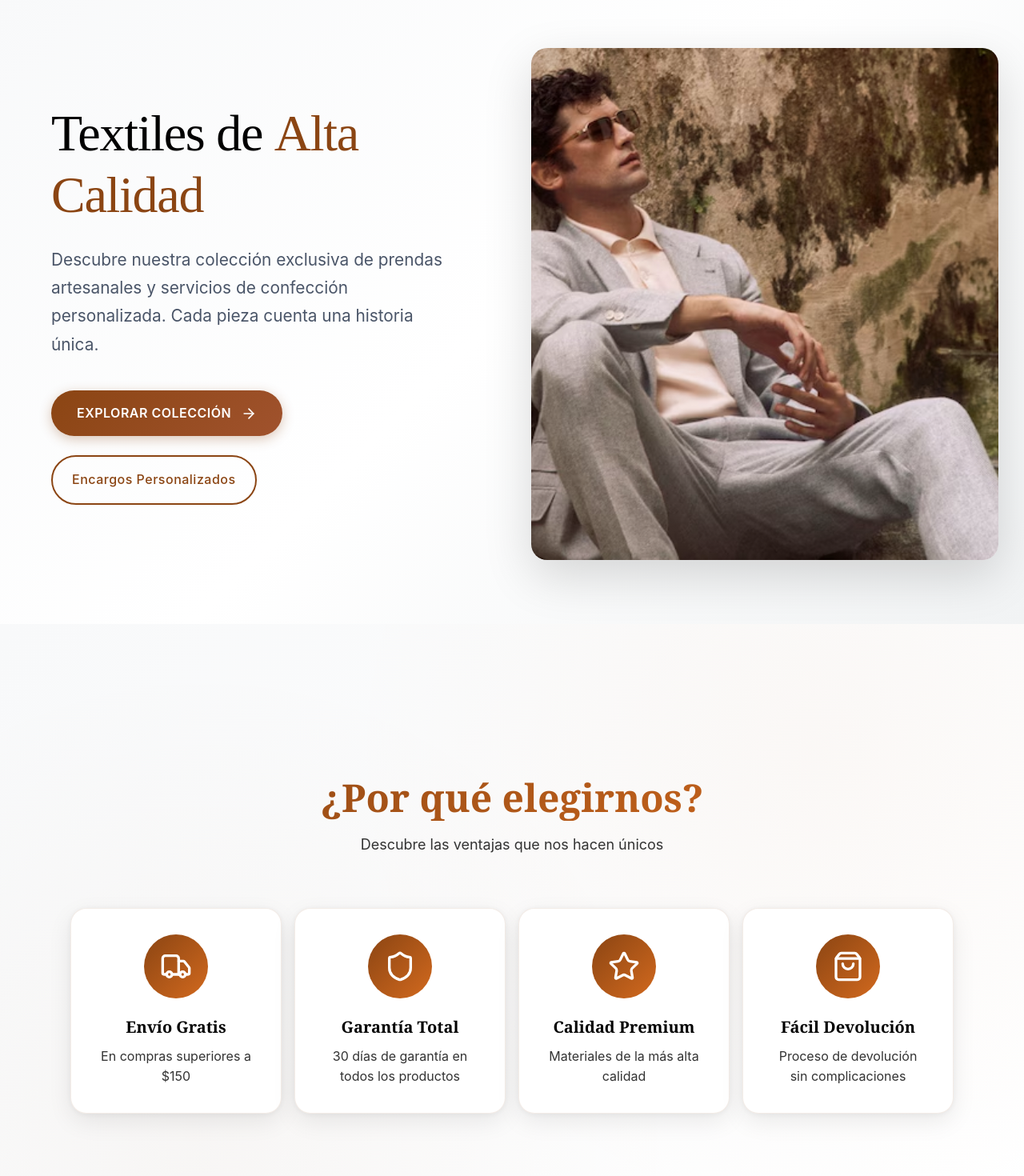
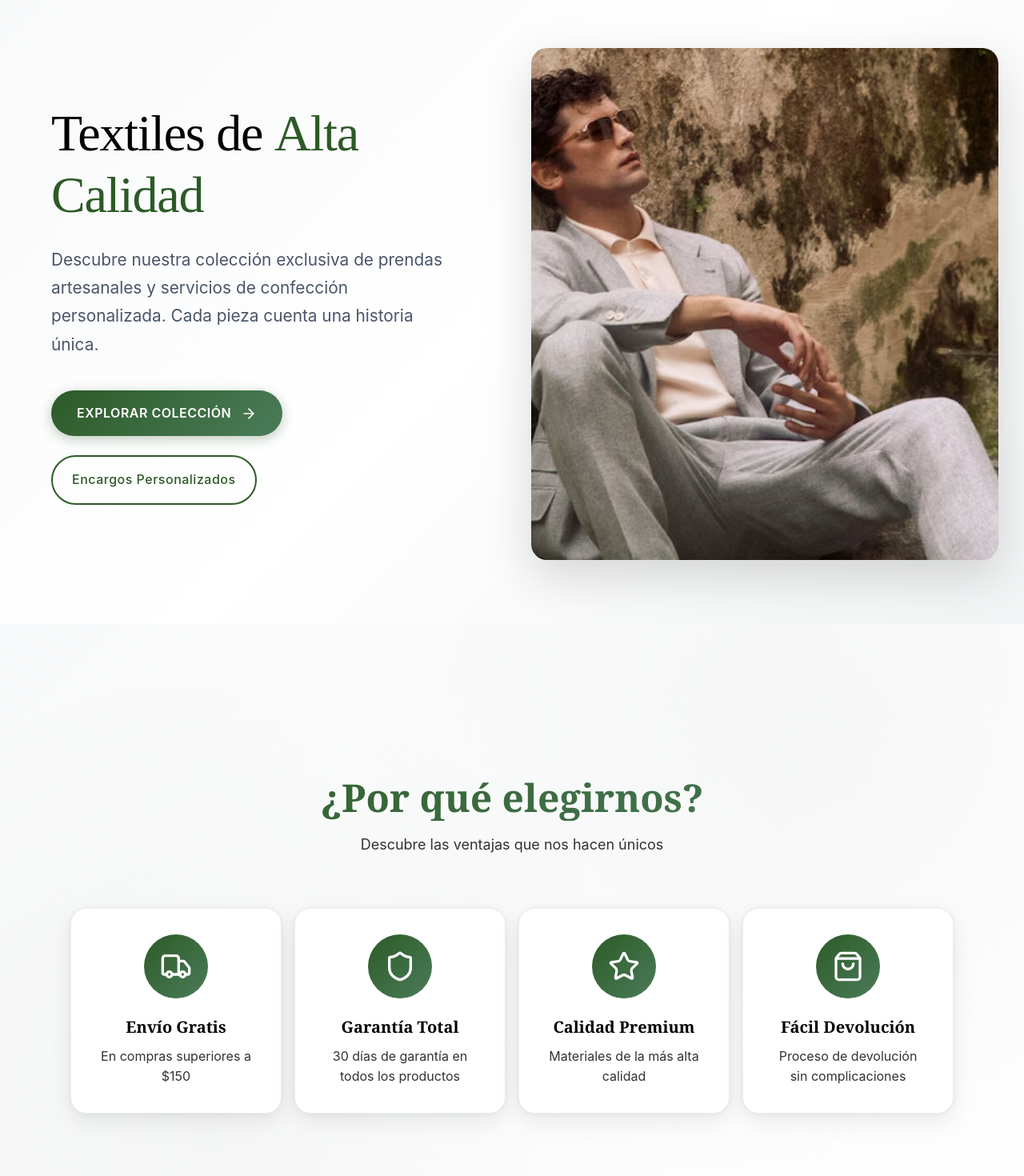
Before and after one commit to Alessandrou27/Tienda-Textil, a React (Vite) app: page / in a window 1280 px wide. Shown: the part 820-2290 px from the top of the page at 80% size. Built offline with nearby package versions, Linux system fonts and the light colour scheme.

Commit message:
feat: :art: Corrección de color naranja/marrón a verde
Se corrigieron ciertas partes donde se visualizaban de color naranja, y fueron reemplazadas por una tonalidad verde como los demás colores primarios del proyecto.

```diff
--- a/src/App.css
+++ b/src/App.css
@@ -157,10 +157,10 @@ html {
 }
 
 ::-webkit-scrollbar-thumb {
-  background: linear-gradient(135deg, #8B4513, #A0522D);
+  background: linear-gradient(135deg, var(--primary-green), var(--secondary-green));
   border-radius: var(--radius-sm);
 }
 
 ::-webkit-scrollbar-thumb:hover {
-  background: linear-gradient(135deg, #A0522D, #CD853F);
+  background: linear-gradient(135deg, var(--secondary-green), var(--accent-green));
 }
--- a/src/components/Header/Header.module.css
+++ b/src/components/Header/Header.module.css
@@ -13,7 +13,7 @@
   --text-black: #333333;
 
   --white: #ffffff;
-  --light-gray: #000000;
+  --light-gray: #f5f5f5;
   --medium-gray: #e0e0e0;
   --dark-gray: #666666;
 
@@ -348,7 +348,7 @@
   width: 100vw;
   background: var(--white);
   border: 1px solid var(--light-gray);
-  box-shadow: 0 10px 40px rgb(255, 252, 252);
+  box-shadow: 0 10px 40px rgba(0, 0, 0, 0.1);
   z-index: 999;
   margin-left: 0;
   margin-right: 0;
--- a/src/pages/Home/Home.module.css
+++ b/src/pages/Home/Home.module.css
@@ -192,7 +192,7 @@
 }
 
 .highlight {
-  color: #8B4513;
+  color: var(--primary-green);
   font-weight: 500;
   position: relative;
 }
@@ -204,7 +204,7 @@
   left: 0;
   width: 100%;
   height: 3px;
-  background: linear-gradient(90deg, #8B4513, #D2691E);
+  background: linear-gradient(90deg, var(--primary-green), var(--secondary-green));
   border-radius: 2px;
 }
 
@@ -228,7 +228,7 @@
   display: inline-flex;
   align-items: center;
   gap: var(--space-3);
-  background: linear-gradient(135deg, #8B4513, #A0522D);
+  background: linear-gradient(135deg, var(--primary-green), var(--secondary-green));
   color: white;
   padding: var(--space-4) var(--space-8);
   text-decoration: none;
@@ -238,7 +238,7 @@
   text-transform: uppercase;
   border-radius: 50px;
   transition: all 0.4s cubic-bezier(0.4, 0, 0.2, 1);
-  box-shadow: 0 4px 15px rgba(139, 69, 19, 0.3);
+  box-shadow: 0 4px 15px rgba(45, 90, 39, 0.3);
   position: relative;
   overflow: hidden;
 }
@@ -260,26 +260,26 @@
 
 .primaryButton:hover {
   transform: translateY(-3px);
-  box-shadow: 0 8px 25px rgba(139, 69, 19, 0.4);
+  box-shadow: 0 8px 25px rgba(45, 90, 39, 0.4);
 }
 
 .secondaryButton {
   display: inline-flex;
   align-items: center;
   background: transparent;
-  color: #8B4513;
+  color: var(--primary-green);
   padding: var(--space-4) var(--space-6);
   text-decoration: none;
   font-size: 1rem;
   font-weight: 500;
   letter-spacing: 0.5px;
-  border: 2px solid #8B4513;
+  border: 2px solid var(--primary-green);
   border-radius: 50px;
   transition: all 0.3s ease;
 }
 
 .secondaryButton:hover {
-  background: #8B4513;
+  background: var(--primary-green);
   color: white;
   transform: translateY(-2px);
 }
@@ -323,9 +323,9 @@
   bottom: 0;
   background: linear-gradient(
     45deg,
-    rgba(139, 69, 19, 0.1) 0%,
+    rgba(45, 90, 39, 0.1) 0%,
     transparent 50%,
-    rgba(139, 69, 19, 0.05) 100%
+    rgba(45, 90, 39, 0.05) 100%
   );
   pointer-events: none;
 }
@@ -513,8 +513,8 @@
   right: 0;
   bottom: 0;
   background:
-    radial-gradient(circle at 20% 80%, rgba(139, 69, 19, 0.03) 0%, transparent 50%),
-    radial-gradient(circle at 80% 20%, rgba(210, 105, 30, 0.03) 0%, transparent 50%);
+    radial-gradient(circle at 20% 80%, rgba(45, 90, 39, 0.03) 0%, transparent 50%),
+    radial-gradient(circle at 80% 20%, rgba(45, 90, 39, 0.03) 0%, transparent 50%);
   pointer-events: none;
 }
 
@@ -589,12 +589,12 @@
 
 .genderTab:hover {
   color: var(--primary-green);
-  background: rgba(139, 69, 19, 0.05);
+  background: rgba(45, 90, 39, 0.05);
 }
 
 .genderTab.active {
   color: var(--primary-green);
-  background: rgba(139, 69, 19, 0.1);
+  background: rgba(45, 90, 39, 0.1);
 }
 
 .genderTab.active::after {
@@ -840,8 +840,8 @@
   right: 0;
   bottom: 0;
   background:
-    radial-gradient(circle at 20% 80%, rgba(139, 69, 19, 0.05) 0%, transparent 50%),
-    radial-gradient(circle at 80% 20%, rgba(139, 69, 19, 0.03) 0%, transparent 50%);
+    radial-gradient(circle at 20% 80%, rgba(45, 90, 39, 0.05) 0%, transparent 50%),
+    radial-gradient(circle at 80% 20%, rgba(45, 90, 39, 0.03) 0%, transparent 50%);
   pointer-events: none;
 }
 
@@ -880,7 +880,7 @@
   padding: var(--space-10);
   border-radius: var(--radius-2xl);
   box-shadow: 0 10px 40px rgba(0, 0, 0, 0.1);
-  border: 1px solid rgba(139, 69, 19, 0.1);
+  border: 1px solid rgba(45, 90, 39, 0.1);
 }
 
 .formRow {
@@ -921,7 +921,7 @@
 .formTextarea:focus {
   outline: none;
   border-color: var(--primary-green);
-  box-shadow: 0 0 0 3px rgba(139, 69, 19, 0.1);
+  box-shadow: 0 0 0 3px rgba(45, 90, 39, 0.1);
 }
 
 .formTextarea {
@@ -945,14 +945,14 @@
   font-weight: 600;
   padding: var(--space-4) var(--space-8);
   font-size: var(--text-lg);
-  box-shadow: 0 4px 12px rgba(139, 69, 19, 0.3);
+  box-shadow: 0 4px 12px rgba(45, 90, 39, 0.3);
   transition: all var(--transition-normal);
   cursor: pointer;
 }
 
 .contactForm .primaryButton:hover {
   transform: translateY(-2px);
-  box-shadow: 0 6px 20px rgba(139, 69, 19, 0.4);
+  box-shadow: 0 6px 20px rgba(45, 90, 39, 0.4);
 }
 
 .contactForm .secondaryButton {
@@ -991,8 +991,8 @@
   right: 0;
   bottom: 0;
   background:
-    radial-gradient(circle at 20% 80%, rgba(139, 69, 19, 0.03) 0%, transparent 50%),
-    radial-gradient(circle at 80% 20%, rgba(210, 105, 30, 0.03) 0%, transparent 50%);
+    radial-gradient(circle at 20% 80%, rgba(45, 90, 39, 0.03) 0%, transparent 50%),
+    radial-gradient(circle at 80% 20%, rgba(45, 90, 39, 0.03) 0%, transparent 50%);
   pointer-events: none;
 }
 
@@ -1012,7 +1012,7 @@
   font-weight: 700;
   color: var(--primary-black);
   margin-bottom: var(--space-4);
-  background: linear-gradient(135deg, #8B4513, #D2691E);
+  background: linear-gradient(135deg, var(--primary-green), var(--secondary-green));
   -webkit-background-clip: text;
   -webkit-text-fill-color: transparent;
   background-clip: text;
@@ -1050,7 +1050,7 @@
   transition: all 0.4s cubic-bezier(0.4, 0, 0.2, 1);
   position: relative;
   overflow: hidden;
-  border: 1px solid rgba(139, 69, 19, 0.1);
+  border: 1px solid rgba(45, 90, 39, 0.1);
   opacity: 0;
   transform: translateY(50px);
   flex: 1;
@@ -1066,7 +1066,7 @@
   left: 0;
   right: 0;
   height: 4px;
-  background: linear-gradient(90deg, #8B4513, #D2691E);
+  background: linear-gradient(90deg, var(--primary-green), var(--secondary-green));
   transform: scaleX(0);
   transition: transform 0.4s ease;
 }
@@ -1086,7 +1086,7 @@
   width: 80px;
   height: 80px;
   margin: 0 auto var(--space-6);
-  background: linear-gradient(135deg, #8B4513, #D2691E);
+  background: linear-gradient(135deg, var(--primary-green), var(--secondary-green));
   border-radius: 50%;
   display: flex;
   align-items: center;
@@ -1104,7 +1104,7 @@
   left: 0;
   right: 0;
   bottom: 0;
-  background: linear-gradient(135deg, #D2691E, #8B4513);
+  background: linear-gradient(135deg, var(--secondary-green), var(--primary-green));
   opacity: 0;
   transition: opacity 0.4s ease;
 }
@@ -1139,7 +1139,7 @@
 }
 
 .benefitCard:hover .benefitContent h3 {
-  color: #8B4513;
+  color: var(--primary-green);
 }
 
 /* Staggered Animation Classes */
```
